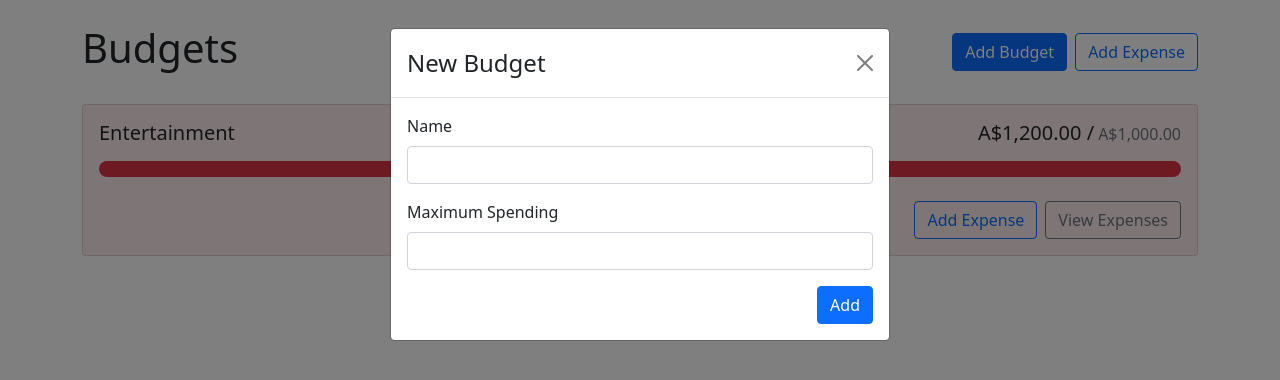
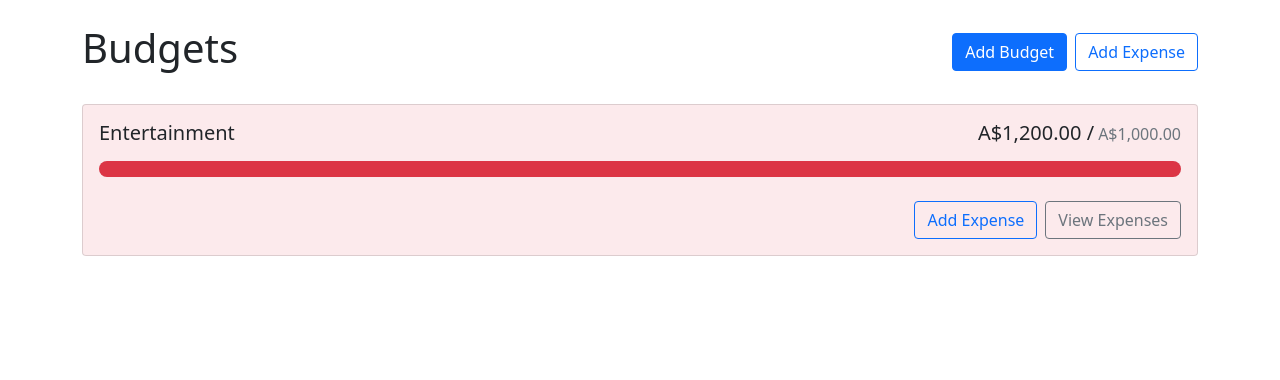
Before and after one commit to JazzPants/budget-app, a React (Create React App) app: page / in a window 1280 px wide. Shown: the top 380 px of the page. Built offline with nearby package versions, Linux system fonts and the light colour scheme.

Commit message:
12th Commit - Add Budget screen can now open/close

```diff
--- a/src/App.js
+++ b/src/App.js
@@ -2,14 +2,18 @@ import { Button, Stack } from "react-bootstrap";
 import Container from "react-bootstrap/Container";
 import BudgetCard from "./components/BudgetCard";
 import AddBudgetModal from "./components/AddBudgetModal";
+import { useState } from "react";
 
 function App() {
+  const [showAddBudgetModal, setShowAddBudgetModal] = useState(false);
   return (
     <>
       <Container className="my-4">
         <Stack direction="horizontal" gap="2" className="mb-4">
           <h1 className="me-auto">Budgets</h1>
-          <Button variant="primary">Add Budget</Button>
+          <Button variant="primary" onClick={() => setShowAddBudgetModal(true)}>
+            Add Budget
+          </Button>
           <Button variant="outline-primary">Add Expense</Button>
         </Stack>
         <div
@@ -22,7 +26,10 @@ function App() {
         ></div>
         <BudgetCard name="Entertainment" amount={1200} max={1000}></BudgetCard>
       </Container>
-      <AddBudgetModal show />
+      <AddBudgetModal
+        show={showAddBudgetModal}
+        handleClose={() => setShowAddBudgetModal(false)}
+      />
     </>
   );
 }
```
